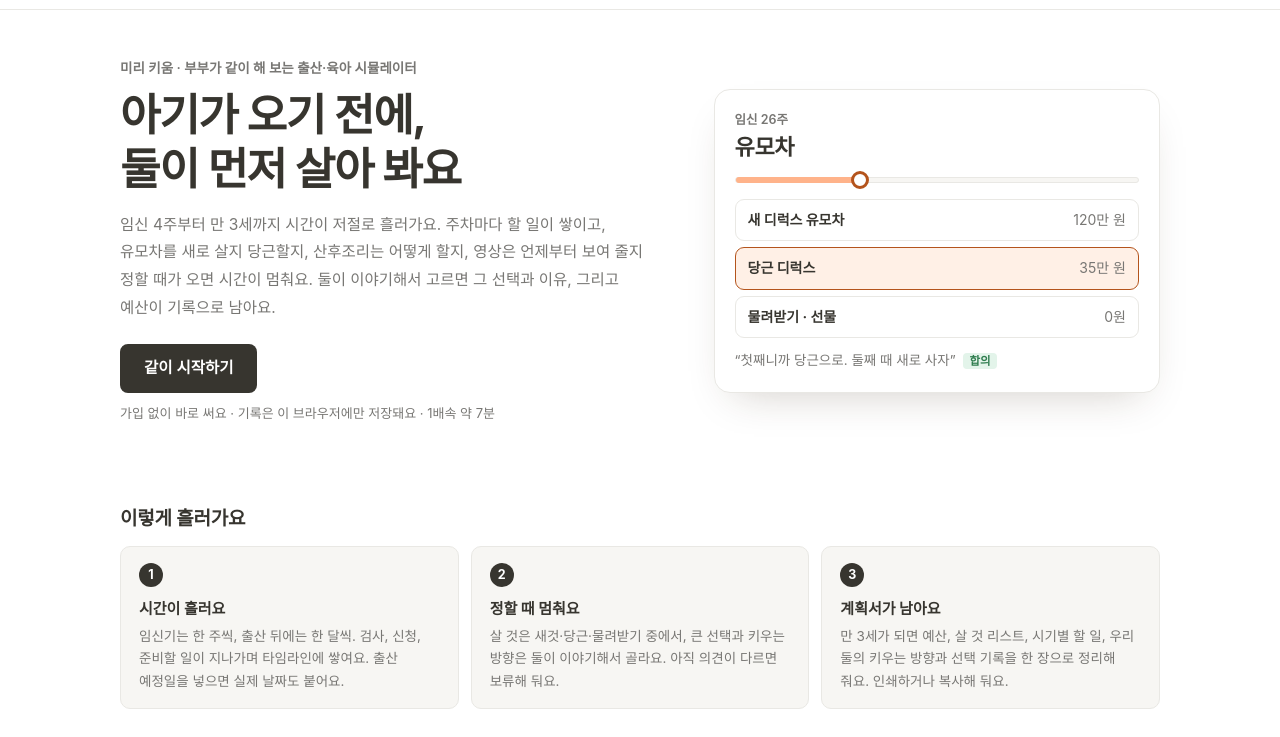
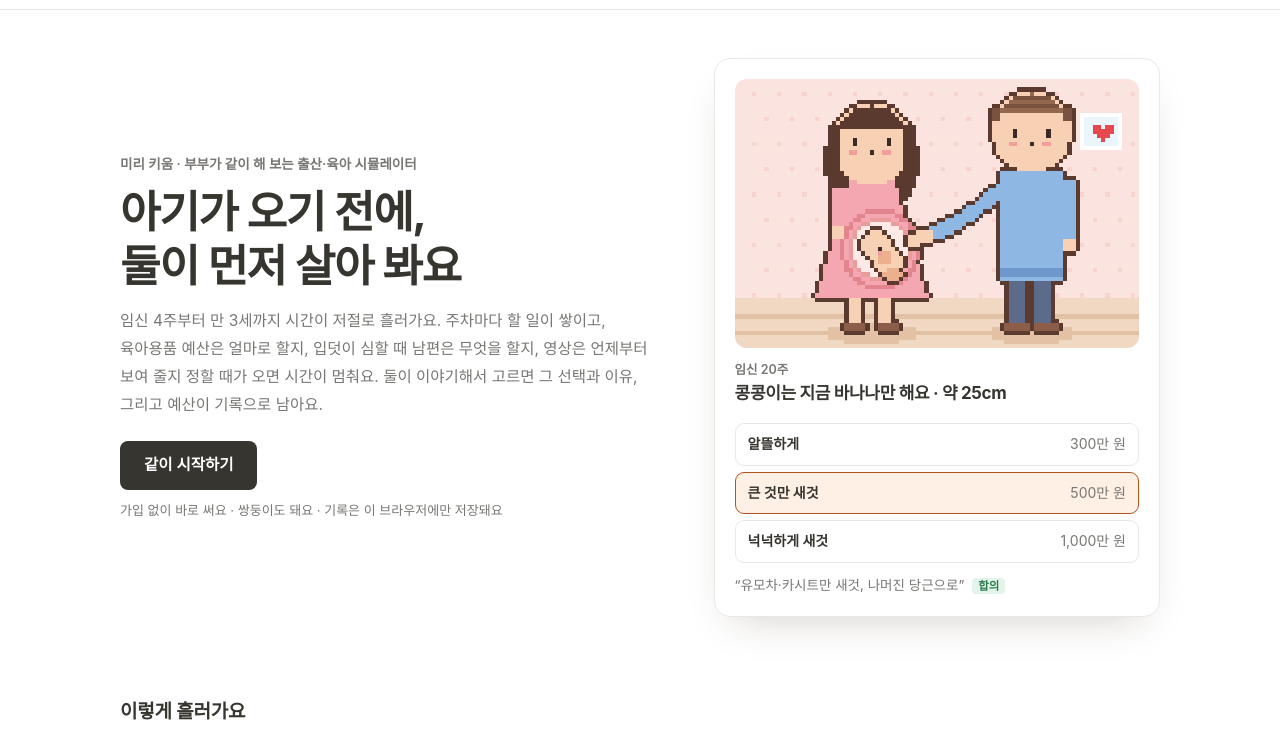
Before and after one commit to Slowmorn/slowmorn_studio, a plain HTML site: page child/index.html in a window 1280 px wide. Shown: the part 51-788 px from the top of the page. Drawn offline with Linux system fonts and the light colour scheme; a web font is replaced by a local one.

Commit message:
Show the pixel scenes and new choices on the 미리 키움 landing page
Co-Authored-By: Claude Opus 5.5 <noreply@anthropic.com>

```diff
--- a/child/assets/site.css
+++ b/child/assets/site.css
@@ -22,13 +22,8 @@
 }
 .mini-now{display:flex;flex-direction:column}
 .mini-now span{font-size:12.5px;color:var(--muted);font-weight:600}
-.mini-now b{font-size:22px;letter-spacing:-0.02em}
-.mini-track{position:relative;height:6px;border-radius:3px;background:var(--paper);border:1px solid var(--line)}
-.mini-track i{position:absolute;left:0;top:-1px;bottom:-1px;border-radius:3px;background:var(--accent-fill);animation:mini-grow 2.4s ease-out}
-.mini-track s{position:absolute;top:-7px;width:18px;height:18px;margin-left:-9px;border-radius:50%;background:var(--sheet);border:3px solid var(--accent);animation:mini-move 2.4s ease-out}
-@keyframes mini-grow{from{width:0}}
-@keyframes mini-move{from{left:0}}
-@media (prefers-reduced-motion:reduce){.mini-track i,.mini-track s{animation:none}}
+.mini-now b{font-size:17px;letter-spacing:-0.02em;word-break:keep-all}
+.hero-scene{width:100%;height:auto;aspect-ratio:3 / 2;image-rendering:pixelated;border-radius:12px;background:var(--paper)}
 .mini-opts{display:flex;flex-direction:column;gap:6px;margin-top:4px}
 .mini-opts div{display:flex;justify-content:space-between;border:1px solid var(--line);border-radius:9px;padding:9px 12px;font-size:14px}
 .mini-opts span{color:var(--muted)}
--- a/child/index.html
+++ b/child/index.html
@@ -14,7 +14,7 @@
 <meta property="og:locale" content="ko_KR">
 <meta property="og:title" content="미리 키움 · 부부가 같이 해 보는 출산·육아 시뮬레이터">
 <meta property="og:description" content="임신 4주부터 만 3세까지, 할 일과 살 것과 예산과 키우는 방향을 둘이 같이 정해요.">
-<link rel="icon" href="favicon.svg?v=20261110a" type="image/svg+xml">
+<link rel="icon" href="favicon.svg?v=20261111p" type="image/svg+xml">
 <!-- Google Analytics 4 (버짓리스트와 같은 속성. 보고서에서 /child/ 경로로 나눠 봐요) -->
 <script async src="https://www.googletagmanager.com/gtag/js?id=G-ZB0D0NTBJ8"></script>
 <script>
@@ -25,8 +25,8 @@
 </script>
 <link rel="preconnect" href="https://cdn.jsdelivr.net" crossorigin>
 <link href="https://cdn.jsdelivr.net/npm/pretendard@1.3.9/dist/web/variable/pretendardvariable-dynamic-subset.min.css" rel="stylesheet">
-<link rel="stylesheet" href="assets/base.css?v=20261110a">
-<link rel="stylesheet" href="assets/site.css?v=20261110a">
+<link rel="stylesheet" href="assets/base.css?v=20261111p">
+<link rel="stylesheet" href="assets/site.css?v=20261111p">
 </head>
 <body>
 <header class="topbar">
@@ -43,23 +43,23 @@
       <p class="kicker">미리 키움 · 부부가 같이 해 보는 출산·육아 시뮬레이터</p>
       <h1>아기가 오기 전에,<br>둘이 먼저 살아 봐요</h1>
       <p class="hero-lead">
-        임신 4주부터 만 3세까지 시간이 저절로 흘러가요. 주차마다 할 일이 쌓이고, 유모차를 새로 살지 당근할지,
-        산후조리는 어떻게 할지, 영상은 언제부터 보여 줄지 정할 때가 오면 시간이 멈춰요.
+        임신 4주부터 만 3세까지 시간이 저절로 흘러가요. 주차마다 할 일이 쌓이고, 육아용품 예산은 얼마로 할지,
+        입덧이 심할 때 남편은 무엇을 할지, 영상은 언제부터 보여 줄지 정할 때가 오면 시간이 멈춰요.
         둘이 이야기해서 고르면 그 선택과 이유, 그리고 예산이 기록으로 남아요.
       </p>
       <a class="hero-cta" href="app/">같이 시작하기</a>
-      <p class="hero-note">가입 없이 바로 써요 · 기록은 이 브라우저에만 저장돼요 · 1배속 약 7분</p>
+      <p class="hero-note">가입 없이 바로 써요 · 쌍둥이도 돼요 · 기록은 이 브라우저에만 저장돼요</p>
     </div>
     <!-- 진행 막대 미리보기 -->
     <div class="hero-art" aria-hidden="true">
-      <div class="mini-now"><span>임신 26주</span><b>유모차</b></div>
-      <div class="mini-track"><i style="width:31%"></i><s style="left:31%"></s></div>
+      <canvas class="hero-scene" id="heroScene" width="96" height="64"></canvas>
+      <div class="mini-now"><span id="heroStage">임신 24주</span><b id="heroCap">육아용품 예산을 정할 때예요</b></div>
       <div class="mini-opts">
-        <div><b>새 디럭스 유모차</b><span>120만 원</span></div>
-        <div class="on"><b>당근 디럭스</b><span>35만 원</span></div>
-        <div><b>물려받기 · 선물</b><span>0원</span></div>
+        <div><b>알뜰하게</b><span>300만 원</span></div>
+        <div class="on"><b>큰 것만 새것</b><span>500만 원</span></div>
+        <div><b>넉넉하게 새것</b><span>1,000만 원</span></div>
       </div>
-      <p class="mini-memo">“첫째니까 당근으로. 둘째 때 새로 사자” <span>합의</span></p>
+      <p class="mini-memo">“유모차·카시트만 새것, 나머진 당근으로” <span>합의</span></p>
     </div>
   </div>
 </section>
@@ -71,17 +71,18 @@
       <li><span class="step-no">1</span><b>시간이 흘러요</b>
         <span>임신기는 한 주씩, 출산 뒤에는 한 달씩. 검사, 신청, 준비할 일이 지나가며 타임라인에 쌓여요. 출산 예정일을 넣으면 실제 날짜도 붙어요.</span></li>
       <li><span class="step-no">2</span><b>정할 때 멈춰요</b>
-        <span>살 것은 새것·당근·물려받기 중에서, 큰 선택과 키우는 방향은 둘이 이야기해서 골라요. 아직 의견이 다르면 보류해 둬요.</span></li>
+        <span>육아용품 예산, 큰 선택, 키우는 방향, 아내가 힘들 때 남편이 할 일을 둘이 이야기해서 골라요. 아직 의견이 다르면 보류해 둬요.</span></li>
       <li><span class="step-no">3</span><b>계획서가 남아요</b>
-        <span>만 3세가 되면 예산, 살 것 리스트, 시기별 할 일, 우리 둘의 키우는 방향과 선택 기록을 한 장으로 정리해 줘요. 인쇄하거나 복사해 둬요.</span></li>
+        <span>만 3세가 되면 예산, 시기별 할 일, 초음파 앨범, 우리 둘의 키우는 방향과 선택 기록을 한 장으로 정리해 줘요. 인쇄하거나 복사해 둬요.</span></li>
     </ol>
   </section>
 
   <section aria-labelledby="whatTitle">
     <h2 id="whatTitle">이런 걸 같이 정해요</h2>
     <table class="cat-table">
-      <tr><th>임신기</th><td>분만 병원, 태아보험, 산후조리 방법, 육아휴직 계획, 수유 계획, 유모차·카시트·아기 침대·기저귀</td></tr>
-      <tr><th>0세</th><td>아기띠, 놀이매트, 수면 방식, 이유식, 영상 노출 원칙, 식탁 의자</td></tr>
+      <tr><th>임신기</th><td>분만 병원, 태아보험, 산후조리 방법, 육아휴직 계획, 수유 계획, 육아용품 예산(300만 · 500만 · 1,000만 원)</td></tr>
+      <tr><th>남편 차례</th><td>입덧, 허리 통증, 다리 붓기, 잠 못 드는 밤에 남편이 할 일</td></tr>
+      <tr><th>0세</th><td>수면 방식, 이유식, 영상 노출 원칙</td></tr>
       <tr><th>1~2세</th><td>돌잔치, 낮 시간 돌봄(어린이집·가정보육·시터·조부모), 책과 장난감, 문화센터, 영어, 기저귀 떼기, 훈육 원칙</td></tr>
       <tr><th>만 3세 이후</th><td>국공립·사립 유치원, 어린이집, 놀이학교 중 어디로 보낼지</td></tr>
     </table>
@@ -123,5 +124,20 @@
   "publisher": { "@type": "Organization", "name": "Slowmorn", "url": "https://slowmorn.com/" }
 }
 </script>
+<!-- 소개 그림: 배 속에서 만 3세까지 장면이 차례로 바뀌어요 -->
+<script type="module">
+  import { mountScene, caption } from './assets/pixel.js?v=20261111p';
+  import { stageLabel } from './assets/time.js?v=20261111p';
+  const STOPS = [2, 8, 16, 30, 36, 40, 43, 46, 50, 58, 70];
+  let k = 0;
+  const cur = () => ({ t:STOPS[k], twins:false });
+  mountScene(document.getElementById('heroScene'), cur);
+  const show = () => {
+    document.getElementById('heroStage').textContent = stageLabel(STOPS[k]);
+    document.getElementById('heroCap').textContent = caption(STOPS[k], '콩콩이', false);
+  };
+  show();
+  if(!matchMedia('(prefers-reduced-motion: reduce)').matches) setInterval(() => { k = (k + 1) % STOPS.length; show(); }, 2200);
+</script>
 </body>
 </html>
```
